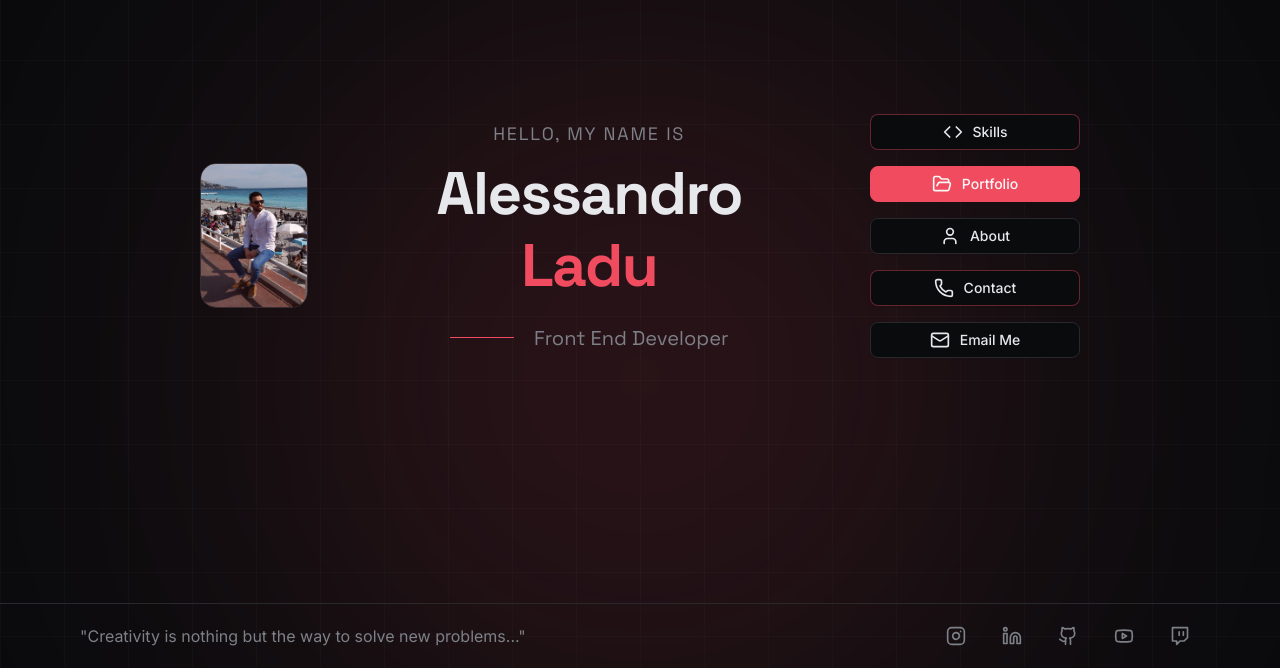
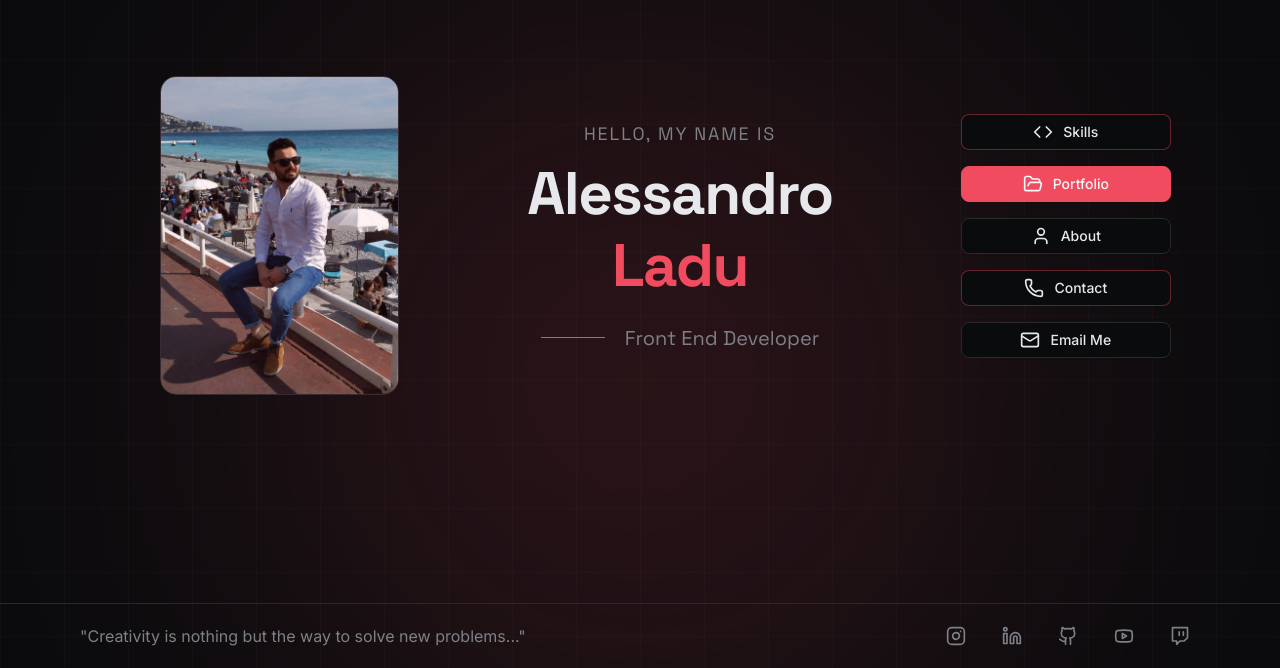
Before and after one commit to ale1a1/new_portfolio, a Next.js app: page / in a window 1280 px wide. Shown: the part 132-800 px from the top of the page. Built offline with nearby package versions, Linux system fonts and the light colour scheme.

Commit message:
try to fix layout production bug

```diff
--- a/app/page.tsx
+++ b/app/page.tsx
@@ -182,8 +182,8 @@ export default function PortfolioPage() {
       {/* ========== DESKTOP LAYOUT (lg+) ========== */}
       <div className="relative z-10 hidden lg:flex flex-col h-screen">
         {/* 3-Column Content Grid */}
-        <div className="flex-1 min-h-0 flex items-center justify-center px-16 xl:px-50 2xl:px-80 py-4">
-          <div className="w-full max-w-7xl grid grid-cols-[1fr_1fr_1fr] gap-10 xl:gap-32 items-center justify-items-center">
+        <div className="flex-1 min-h-0 flex items-center justify-center px-16 xl:px-20 2xl:px-50 py-4">
+          <div className="ms-20 w-full grid grid-cols-[1fr_1fr_1fr] gap-10 xl:gap-32 items-center justify-items-center">
             {/* Column 1 - Photo */}
             <div
               className={`w-full transition-all duration-1000 flex items-center justify-center ${
```
